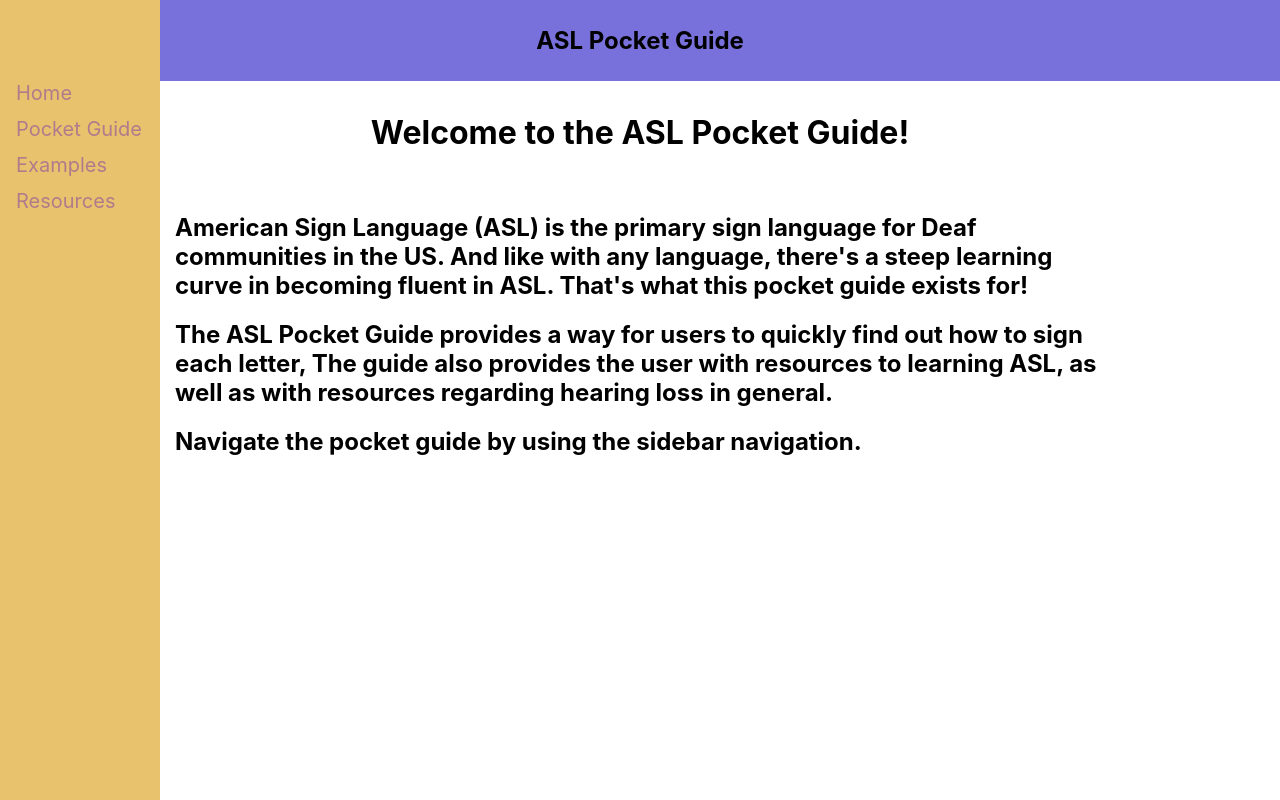
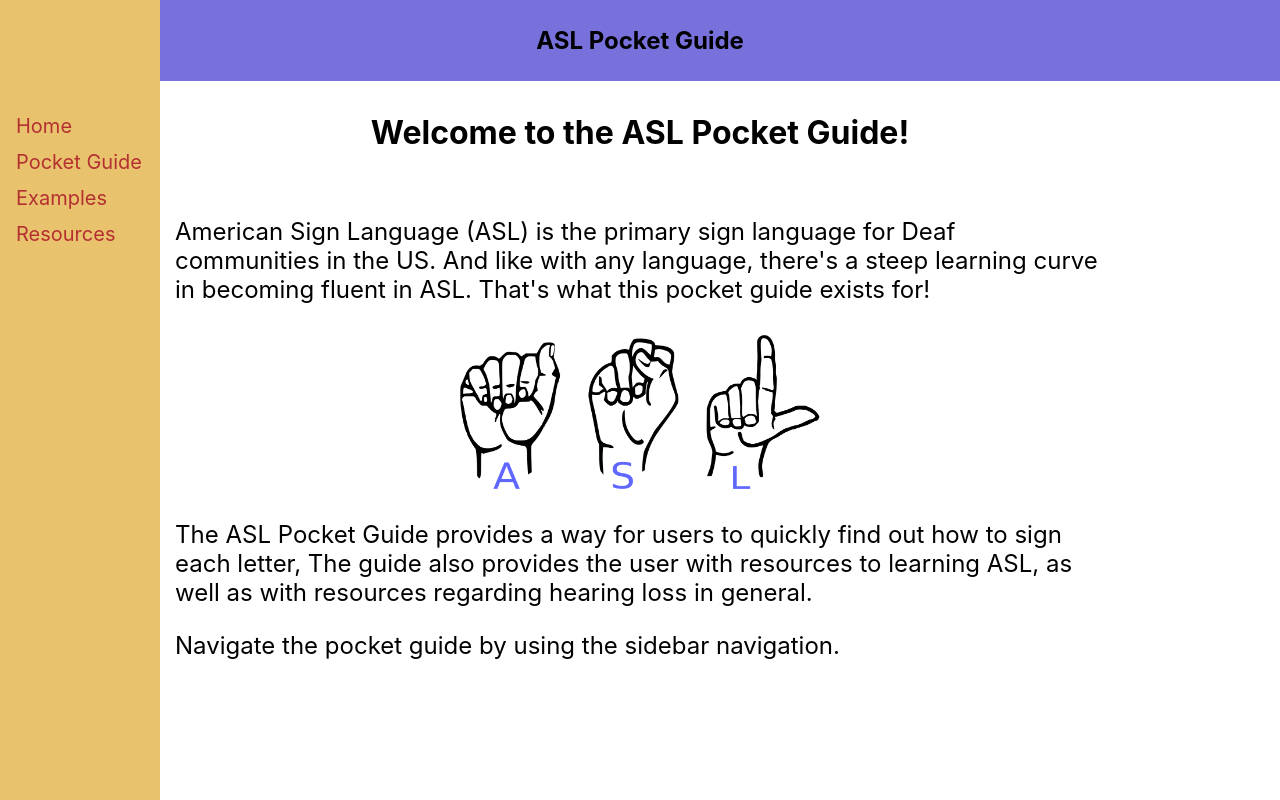
Before and after one commit to mumkymikey/cs456_asl_pocket_guide, a React (Create React App) app: page / in a window 1280 px wide. Built offline with nearby package versions, Linux system fonts and the light colour scheme.

Commit message:
styling changes

```diff
--- a/src/components/Sidebar.css
+++ b/src/components/Sidebar.css
@@ -3,7 +3,6 @@
   width: 160px;
   background-color: #e9c26e;
   position: fixed;
-  z-index: 1;
   top: 0;
   left: 0;
   padding-top: 20px;
@@ -17,7 +16,7 @@
 .sidebar a {
   padding: 6px 8px 6px 16px;
   font-size: 20px;
-  color: #b27a8b;
+  color: #b43030;
   text-decoration: none;
   display: block
 }
--- a/src/components/Sidebar.js
+++ b/src/components/Sidebar.js
@@ -3,6 +3,7 @@ import './Sidebar.css'
 function Sidebar() {
   return (
     <div class="sidebar">
+      <h1> </h1>
       <h1> </h1>
       <a href="/">Home</a>
       <a href="/pocket-guide">Pocket Guide</a>
--- /dev/null
+++ b/src/pages/Home.css
@@ -0,0 +1,11 @@
+.center-image {
+  display: block;
+  margin-left: auto;
+  margin-right: auto;
+  width: 40%;
+}
+
+p {
+  font: monospace;
+  font-size: 150%;
+}
--- a/src/pages/Home.js
+++ b/src/pages/Home.js
@@ -1,20 +1,24 @@
+import './Home.css';
+import asl_image from '../images/ASL.png';
+
 function Home() {
   return(
     <div>
       <h1 style={{ textAlign: 'center' }}>Welcome to the ASL Pocket Guide!</h1><br />
-      <h2>
+      <p>
         American Sign Language (ASL) is the primary sign language for Deaf communities in the US.
         And like with any language, there's a steep learning curve in becoming fluent in ASL.
         That's what this pocket guide exists for!
-      </h2>
-      <h2>
+      </p>
+      <img src={asl_image} alt='ASL' class='center-image' />
+      <p>
         The ASL Pocket Guide provides a way for users to quickly find out how to sign each letter,
         The guide also provides the user with resources to learning ASL, as well as with resources
         regarding hearing loss in general.
-      </h2>
-      <h2>
+      </p>
+      <p>
         Navigate the pocket guide by using the sidebar navigation.
-      </h2>
+      </p>
     </div>
   )
 }
--- a/src/pages/PocketGuide.js
+++ b/src/pages/PocketGuide.js
@@ -9,6 +9,7 @@ function PocketGuide() {
   return (
     <div>
       <h1 style={{ textAlign: 'center' }}>Pocket Guide</h1>
+      <p style={{ fontSize: '175%' }}>Select a letter/number to view its sign!</p>
       <h2>Letters</h2>
       {
         alphabet.map(letter =>
```
Also changed, not shown: src/images/ASL.png (added).
